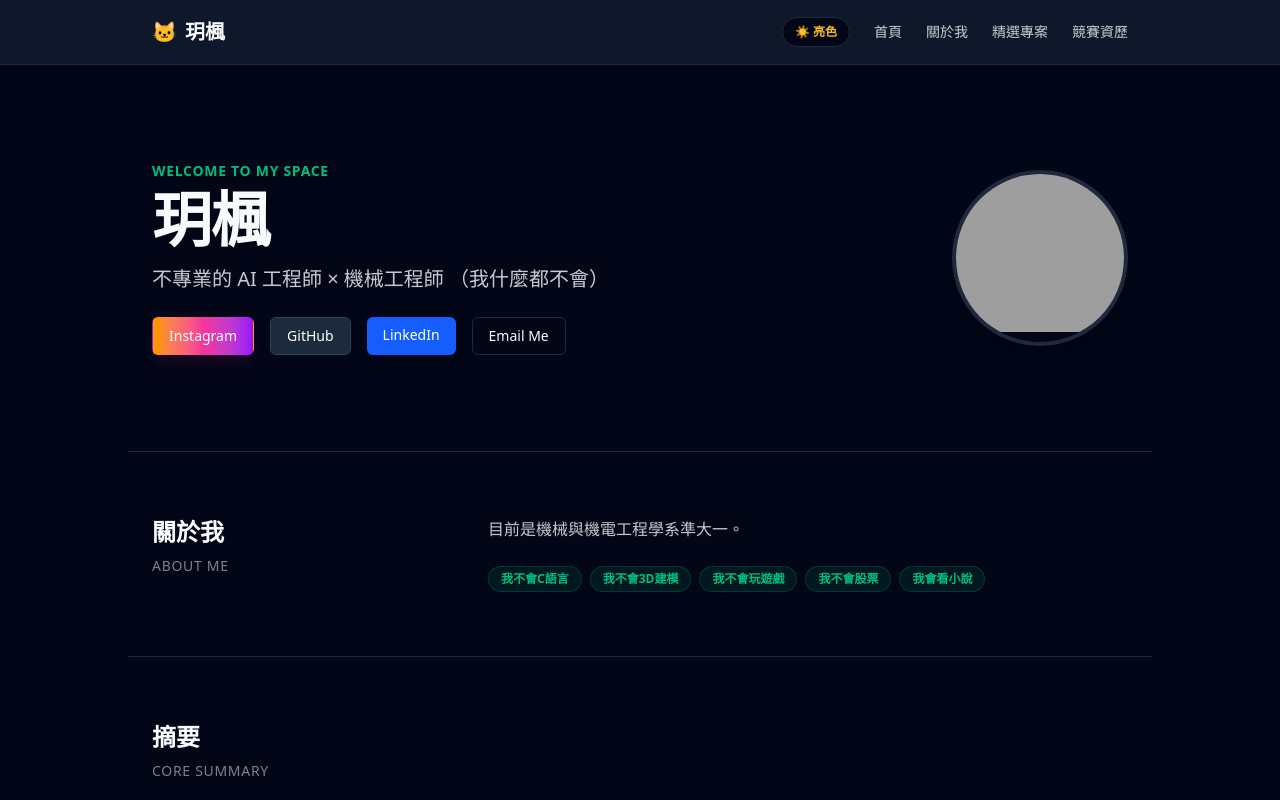
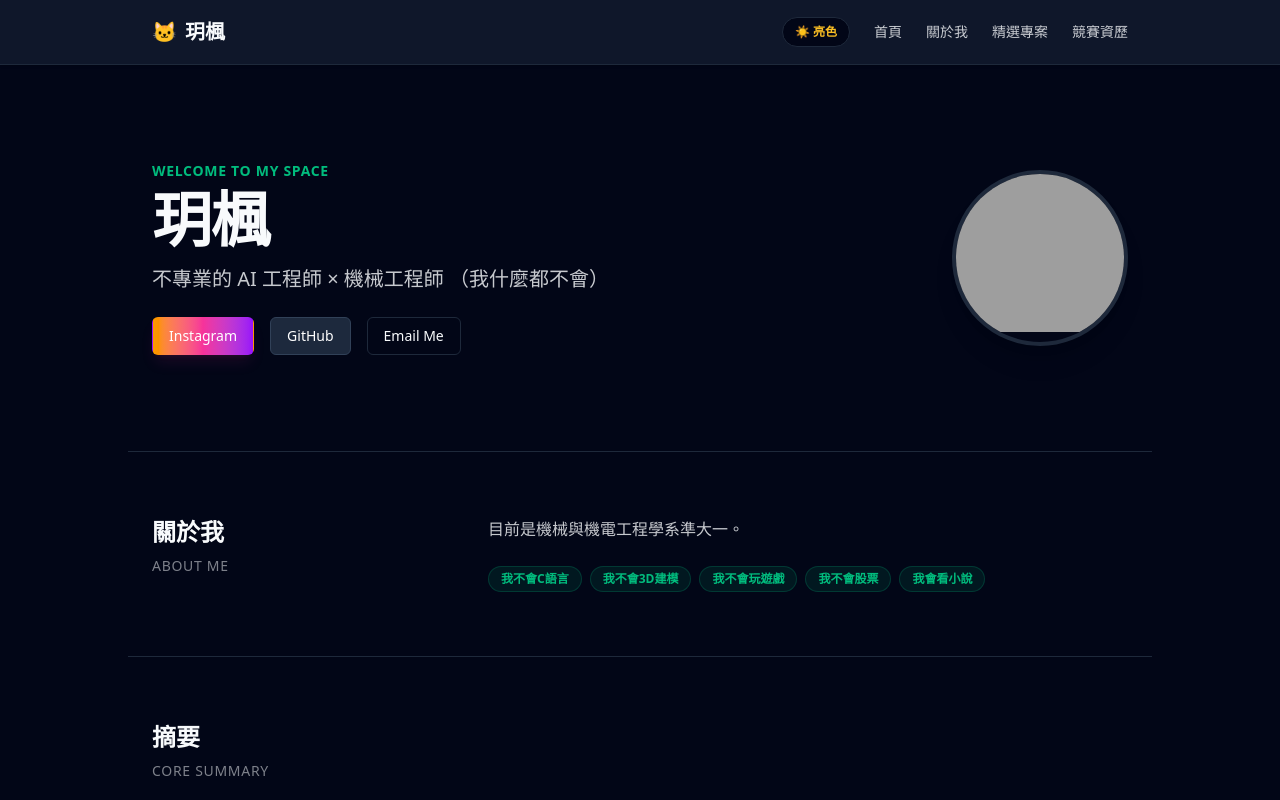
Before and after one commit to moonfall000/YueFon, a Next.js app: page / in a window 1280 px wide. Shown: the top 800 px of the page. Built offline with nearby package versions, Linux system fonts and the light colour scheme; grey boxes are pictures that could not be loaded.

Commit message:
update profile

```diff
--- a/app/page.js
+++ b/app/page.js
@@ -28,7 +28,8 @@ export default function Home() {
             {/* 修改為：Instagram 專屬科技感炫彩漸層按鈕 */}
             <a href={social.instagram} target="_blank" className="px-4 py-2 bg-gradient-to-r from-amber-500 via-pink-500 to-purple-600 text-white font-medium rounded-md shadow-lg shadow-pink-500/10 hover:shadow-pink-500/30 hover:brightness-110 active:scale-95 transition-all duration-200 border border-transparent">Instagram</a>
             <a href={social.github} target="_blank" className="px-4 py-2 bg-slate-800 text-white rounded-md hover:bg-slate-700 border border-slate-700 transition">GitHub</a>
-            <a href={social.linkedin} target="_blank" className="px-4 py-2 bg-blue-600 text-white rounded-md hover:bg-blue-500 transition">LinkedIn</a>
+            {/*<a href={social.linkedin} target="_blank" className="px-4 py-2 bg-blue-600 text-white rounded-md hover:bg-blue-500 transition">LinkedIn</a>
+            */}
             <a href={`mailto:${social.email}`} className="px-4 py-2 border rounded-md transition" style={{ borderColor: 'var(--card-border)' }}>Email Me</a>
           </div>
         </div>
--- a/config.js
+++ b/config.js
@@ -86,9 +86,9 @@ export const contest = [
 // 6. social 模組：社群平台與外部聯絡管道 (對齊拼音並補上預防爆錯的空值)
 export const social = {
   instagram: "https://www.instagram.com/liu_senryckey/",
-  github: "https://github.com",
-  linkedin: "https://linkedin.com",
-  email: "your-email@example.com",
+  github: "https://github.com/moonfall000",
+  //linkedin: "https://linkedin.com",
+  gmail: "yf@codecat.tw",
 };
 
 // 7. tabinfo 模組：分頁籤資訊（切換展示比賽、技能、團隊）
@@ -99,7 +99,7 @@ export const tabinfo = {
       "中和高中2026畢業獎項 - 服務獎",
     ]
   },
-  會一點的技能: {
+  技能: {
     content: [
       "Onshape",
       "Blender",
@@ -163,13 +163,11 @@ export const tabinfo = {
       "台達電",
       "台光電",
       "聯發科",
-      "竹陞科技",
       "凌華",
       "微星",
       "瑞昱",
       "鴻海",
       "緯穎",
-      "欣興",
       "泰金寶-DR",
 
     ]
```
